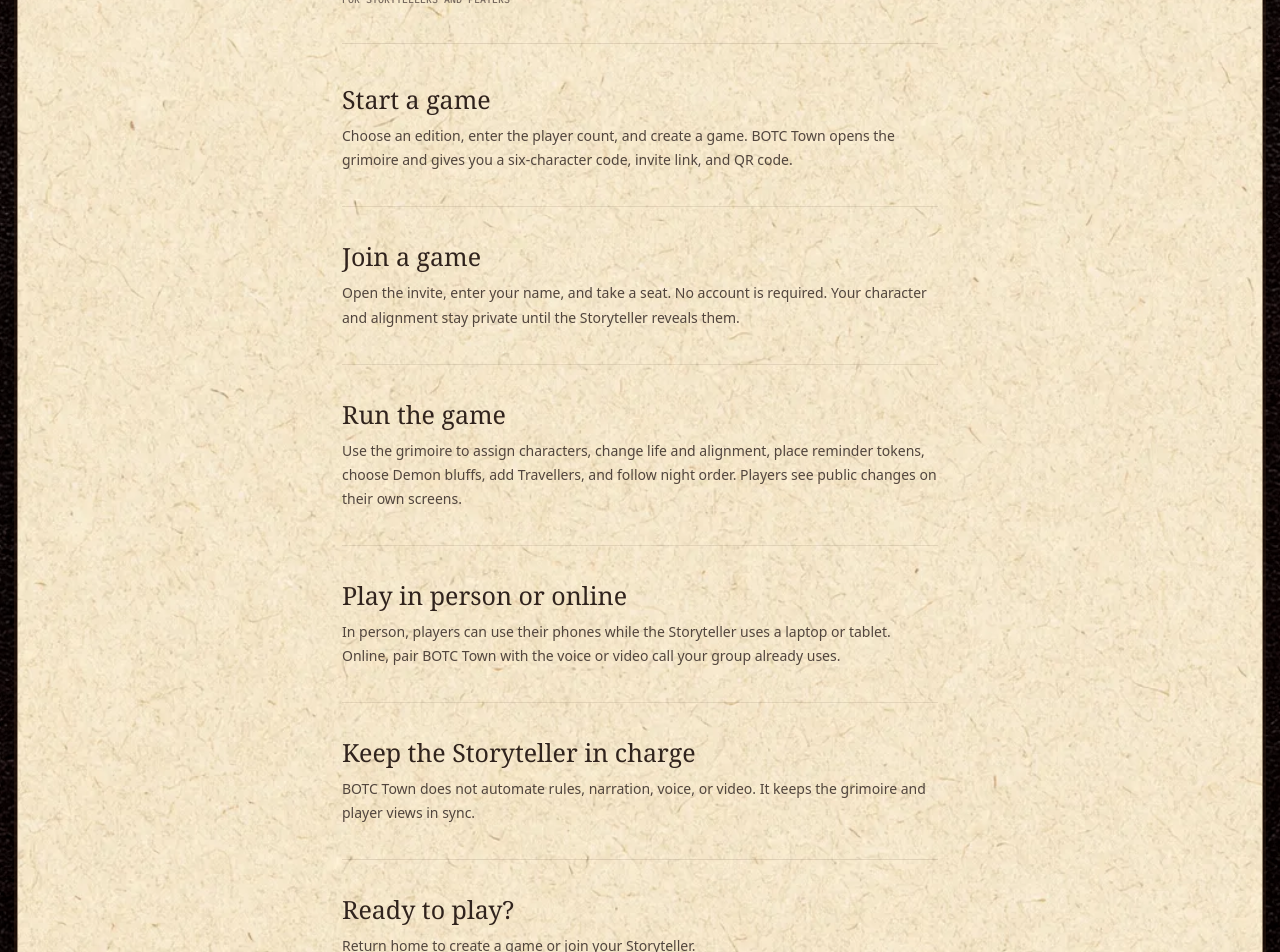
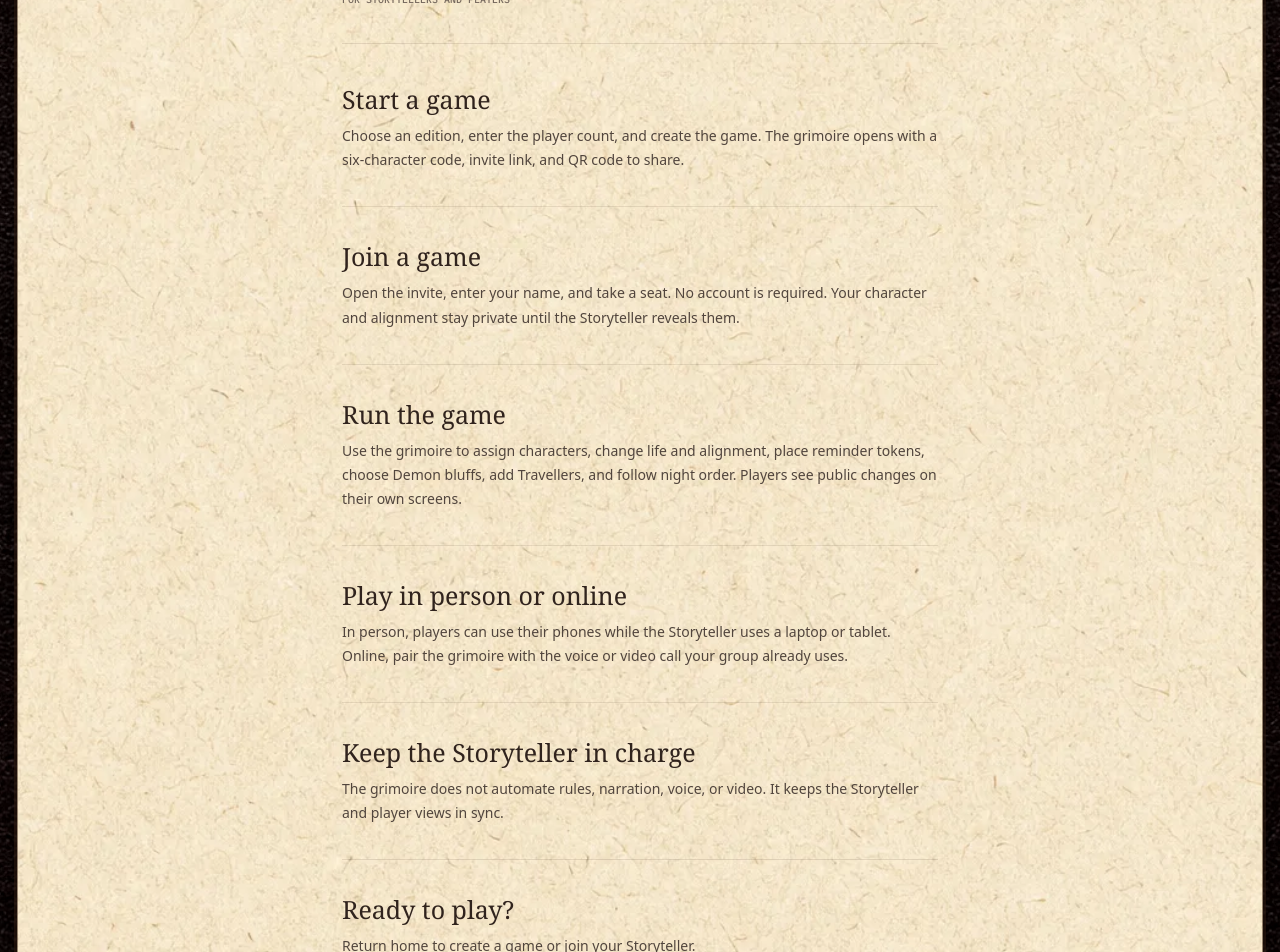
Before and after one commit to brennenho/botc, a Next.js app: page /instructions in a window 1280 px wide. Shown: the part 220-1172 px from the top of the page. Built offline with nearby package versions, Linux system fonts and the light colour scheme.

Commit message:
fix(seo): remove BOTC Town branding from public copy

```diff
--- a/src/app/bmr/page.tsx
+++ b/src/app/bmr/page.tsx
@@ -7,7 +7,7 @@ export const metadata: Metadata = createPageMetadata({
   title: "Bad Moon Rising",
   path: "/bmr",
   description:
-    "Explore every Bad Moon Rising character and ability in this Blood on the Clocktower reference sheet from BOTC Town.",
+    "Explore every Bad Moon Rising character and ability in this Blood on the Clocktower reference sheet.",
 });
 
 export default function BadMoonRisingCharacterSheetPage() {
--- a/src/app/characters/page.tsx
+++ b/src/app/characters/page.tsx
@@ -32,7 +32,7 @@ const referenceSheets = [
 ];
 
 const breadcrumbs = createBreadcrumbStructuredData([
-  { name: "BOTC Town", path: "/" },
+  { name: "Home", path: "/" },
   { name: "Characters", path: "/characters" },
 ]);
 
@@ -55,7 +55,7 @@ export default function CharactersPage() {
             className="inline-flex min-h-11 items-center gap-2 text-sm font-semibold text-[#653336] underline decoration-[#653336]/30 underline-offset-4 hover:decoration-current"
           >
             <ArrowLeft className="size-4" aria-hidden="true" />
-            BOTC Town
+            Home
           </Link>
           <Link
             href="/instructions"
--- a/src/app/game/[code]/layout.tsx
+++ b/src/app/game/[code]/layout.tsx
@@ -5,7 +5,7 @@ import { createPageMetadata } from "@/lib/site-config";
 export const metadata: Metadata = createPageMetadata({
   title: "Game",
   path: "/game",
-  description: "A private Blood on the Clocktower game on BOTC Town.",
+  description: "A private Blood on the Clocktower game.",
   index: false,
 });
 
--- a/src/app/instructions/page.tsx
+++ b/src/app/instructions/page.tsx
@@ -16,11 +16,11 @@ export const metadata: Metadata = createPageMetadata({
   title: "Instructions",
   path: "/instructions",
   description:
-    "How to start, join, and run a Blood on the Clocktower game with BOTC Town.",
+    "How to start, join, and run a Blood on the Clocktower game with the shared grimoire.",
 });
 
 const breadcrumbs = createBreadcrumbStructuredData([
-  { name: "BOTC Town", path: "/" },
+  { name: "Home", path: "/" },
   { name: "Instructions", path: "/instructions" },
 ]);
 
@@ -42,9 +42,9 @@ export default function InstructionsPage() {
     >
       <DocumentSection title="Start a game">
         <p>
-          Choose an edition, enter the player count, and create a game. BOTC
-          Town opens the grimoire and gives you a six-character code, invite
-          link, and QR code.
+          Choose an edition, enter the player count, and create the game. The
+          grimoire opens with a six-character code, invite link, and QR code to
+          share.
         </p>
       </DocumentSection>
 
@@ -67,15 +67,15 @@ export default function InstructionsPage() {
       <DocumentSection title="Play in person or online">
         <p>
           In person, players can use their phones while the Storyteller uses a
-          laptop or tablet. Online, pair BOTC Town with the voice or video call
-          your group already uses.
+          laptop or tablet. Online, pair the grimoire with the voice or video
+          call your group already uses.
         </p>
       </DocumentSection>
 
       <DocumentSection title="Keep the Storyteller in charge">
         <p>
-          BOTC Town does not automate rules, narration, voice, or video. It
-          keeps the grimoire and player views in sync.
+          The grimoire does not automate rules, narration, voice, or video. It
+          keeps the Storyteller and player views in sync.
         </p>
       </DocumentSection>
     </DocumentPage>
--- a/src/app/join/layout.tsx
+++ b/src/app/join/layout.tsx
@@ -6,9 +6,9 @@ export const metadata: Metadata = createPageMetadata({
   title: "Join Game",
   path: "/join",
   description:
-    "You are invited to join your Storyteller's Blood on the Clocktower game on BOTC Town.",
+    "You are invited to join your Storyteller's Blood on the Clocktower game.",
   image: "/join/opengraph-image",
-  imageAlt: "An invitation to join a Blood on the Clocktower game on BOTC Town",
+  imageAlt: "An invitation to join a Blood on the Clocktower game",
   index: false,
 });
 
--- a/src/app/join/opengraph-image.tsx
+++ b/src/app/join/opengraph-image.tsx
@@ -2,8 +2,7 @@ import { ImageResponse } from "next/og";
 
 import { SocialCard } from "@/components/seo/social-card";
 
-export const alt =
-  "An invitation to join a Blood on the Clocktower game on BOTC Town";
+export const alt = "An invitation to join a Blood on the Clocktower game";
 export const size = { width: 1200, height: 630 };
 export const contentType = "image/png";
 
@@ -12,7 +11,7 @@ export default function InvitationOpenGraphImage() {
     <SocialCard
       eyebrow="GAME INVITATION"
       title={"YOU'RE\nINVITED"}
-      description="Join your Storyteller's Blood on the Clocktower game on BOTC Town."
+      description="Join your Storyteller's Blood on the Clocktower game."
     />,
     size,
   );
--- a/src/app/opengraph-image.tsx
+++ b/src/app/opengraph-image.tsx
@@ -2,8 +2,7 @@ import { ImageResponse } from "next/og";
 
 import { SocialCard } from "@/components/seo/social-card";
 
-export const alt =
-  "BOTC Town, the shared online grimoire for Blood on the Clocktower";
+export const alt = "A shared online grimoire for Blood on the Clocktower";
 export const size = { width: 1200, height: 630 };
 export const contentType = "image/png";
 
--- a/src/app/privacy/page.tsx
+++ b/src/app/privacy/page.tsx
@@ -11,7 +11,7 @@ import { createPageMetadata } from "@/lib/site-config";
 export const metadata: Metadata = createPageMetadata({
   title: "Privacy",
   path: "/privacy",
-  description: "How BOTC Town handles game information and site usage data.",
+  description: "How game information and site usage data are handled.",
 });
 
 export default function PrivacyPage() {
--- a/src/app/snv/page.tsx
+++ b/src/app/snv/page.tsx
@@ -7,7 +7,7 @@ export const metadata: Metadata = createPageMetadata({
   title: "Sects & Violets",
   path: "/snv",
   description:
-    "Explore every Sects & Violets character and ability in this Blood on the Clocktower reference sheet from BOTC Town.",
+    "Explore every Sects & Violets character and ability in this Blood on the Clocktower reference sheet.",
 });
 
 export default function SectsAndVioletsCharacterSheetPage() {
--- a/src/app/tb/page.tsx
+++ b/src/app/tb/page.tsx
@@ -7,7 +7,7 @@ export const metadata: Metadata = createPageMetadata({
   title: "Trouble Brewing",
   path: "/tb",
   description:
-    "Explore every Trouble Brewing character and ability in this Blood on the Clocktower reference sheet from BOTC Town.",
+    "Explore every Trouble Brewing character and ability in this Blood on the Clocktower reference sheet.",
 });
 
 export default function TroubleBrewingCharacterSheetPage() {
--- a/src/components/character-sheet/character-sheet-page.tsx
+++ b/src/components/character-sheet/character-sheet-page.tsx
@@ -25,7 +25,7 @@ const referenceSheets: {
 export function CharacterSheetPage({ sheetId }: { sheetId: CharacterSheetId }) {
   const activeSheet = referenceSheets.find((sheet) => sheet.id === sheetId);
   const breadcrumbs = createBreadcrumbStructuredData([
-    { name: "BOTC Town", path: "/" },
+    { name: "Home", path: "/" },
     { name: "Characters", path: "/characters" },
     { name: activeSheet?.name ?? "Character Sheet", path: `/${sheetId}` },
   ]);
--- a/src/lib/site-config.ts
+++ b/src/lib/site-config.ts
@@ -7,8 +7,7 @@ export const siteConfig = {
   description:
     "A shared digital grimoire for running Blood on the Clocktower online or in person. Invite players and manage the game from any device.",
   socialImage: "/opengraph-image",
-  socialImageAlt:
-    "BOTC Town, the shared online grimoire for Blood on the Clocktower",
+  socialImageAlt: "A shared online grimoire for Blood on the Clocktower",
 } as const;
 
 type PageMetadataOptions = {
```
Also changed, not shown: 2 other files (tests, documents, lock files or other folders).
